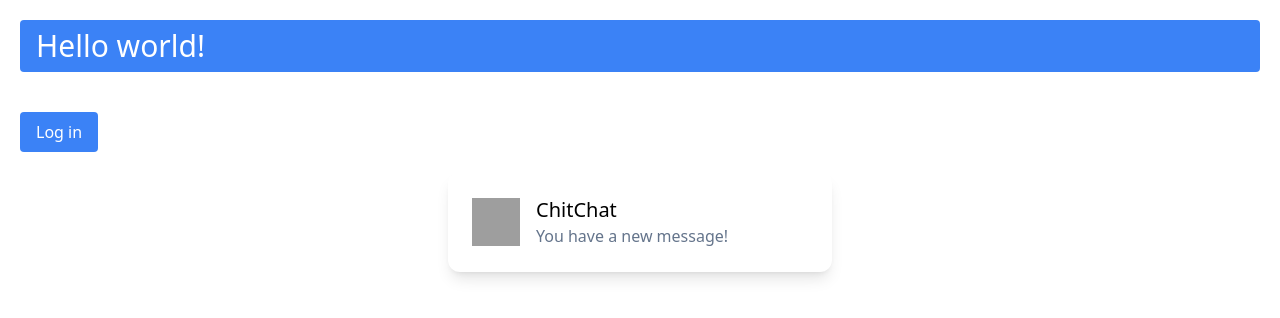
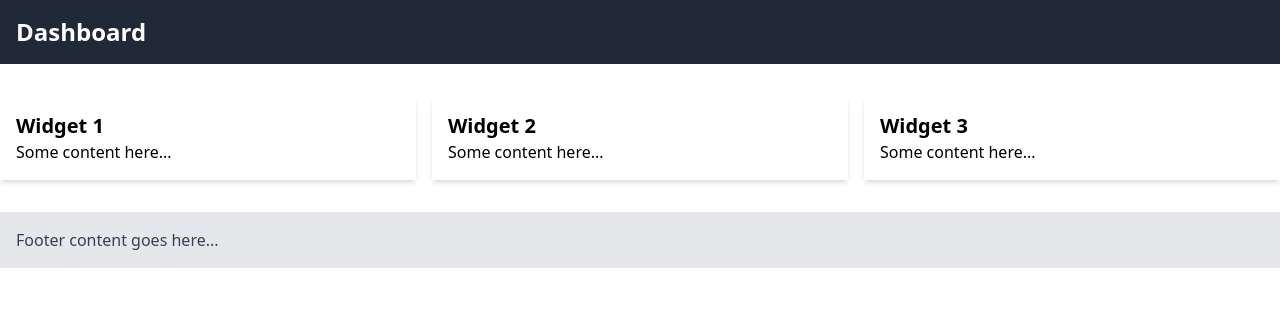
Before and after one commit to ydnlspt410/paw_tugasAkhir, a Flask app: page / in a window 1280 px wide. Shown: the top 318 px of the page. Run offline with Flask 3, Linux system fonts and the light colour scheme; grey boxes are pictures that could not be loaded.

Commit message:
changes something

```diff
--- a/app.py
+++ b/app.py
@@ -3,6 +3,10 @@ from flask import Flask, render_template
 app = Flask(__name__)
 
 
-@app.route("/", methods=["GET", "POST"])
-def home():
+@app.route("/")
+def index():
     return render_template("index.html")
+
+
+if __name__ == "__main__":
+    app.run(host="127.0.0.1", port=5000, debug=True)
--- a/package.json
+++ b/package.json
@@ -5,7 +5,7 @@
   "main": "index.js",
   "scripts": {
     "test": "echo \"Error: no test specified\" && exit 1",
-    "watch": "tailwindcss -i ./static/input.css -o ./static/output.css --watch"
+    "watch": "tailwindcss -i ./static/css/input.css -o ./static/css/output.css --watch"
   },
   "keywords": [],
   "author": "",
--- a/static/css/output.css
+++ b/static/css/output.css
@@ -522,8 +522,38 @@ video {
   --tw-backdrop-sepia:  ;
 }
 
-.m-5 {
-  margin: 1.25rem;
+.container {
+  width: 100%;
+}
+
+@media (min-width: 640px) {
+  .container {
+    max-width: 640px;
+  }
+}
+
+@media (min-width: 768px) {
+  .container {
+    max-width: 768px;
+  }
+}
+
+@media (min-width: 1024px) {
+  .container {
+    max-width: 1024px;
+  }
+}
+
+@media (min-width: 1280px) {
+  .container {
+    max-width: 1280px;
+  }
+}
+
+@media (min-width: 1536px) {
+  .container {
+    max-width: 1536px;
+  }
 }
 
 .mx-auto {
@@ -531,47 +561,30 @@ video {
   margin-right: auto;
 }
 
-.flex {
-  display: flex;
+.mt-8 {
+  margin-top: 2rem;
 }
 
-.h-12 {
-  height: 3rem;
+.grid {
+  display: grid;
 }
 
-.w-12 {
-  width: 3rem;
+.grid-cols-1 {
+  grid-template-columns: repeat(1, minmax(0, 1fr));
 }
 
-.max-w-sm {
-  max-width: 24rem;
+.gap-4 {
+  gap: 1rem;
 }
 
-.shrink-0 {
-  flex-shrink: 0;
+.bg-gray-200 {
+  --tw-bg-opacity: 1;
+  background-color: rgb(229 231 235 / var(--tw-bg-opacity));
 }
 
-.items-center {
-  align-items: center;
-}
-
-.space-x-4 > :not([hidden]) ~ :not([hidden]) {
-  --tw-space-x-reverse: 0;
-  margin-right: calc(1rem * var(--tw-space-x-reverse));
-  margin-left: calc(1rem * calc(1 - var(--tw-space-x-reverse)));
-}
-
-.rounded {
-  border-radius: 0.25rem;
-}
-
-.rounded-xl {
-  border-radius: 0.75rem;
-}
-
-.bg-blue-500 {
+.bg-gray-800 {
   --tw-bg-opacity: 1;
-  background-color: rgb(59 130 246 / var(--tw-bg-opacity));
+  background-color: rgb(31 41 55 / var(--tw-bg-opacity));
 }
 
 .bg-white {
@@ -579,8 +592,8 @@ video {
   background-color: rgb(255 255 255 / var(--tw-bg-opacity));
 }
 
-.p-6 {
-  padding: 1.5rem;
+.p-4 {
+  padding: 1rem;
 }
 
 .px-4 {
@@ -588,14 +601,14 @@ video {
   padding-right: 1rem;
 }
 
-.py-2 {
-  padding-top: 0.5rem;
-  padding-bottom: 0.5rem;
+.py-4 {
+  padding-top: 1rem;
+  padding-bottom: 1rem;
 }
 
-.text-3xl {
-  font-size: 1.875rem;
-  line-height: 2.25rem;
+.text-2xl {
+  font-size: 1.5rem;
+  line-height: 2rem;
 }
 
 .text-xl {
@@ -603,18 +616,13 @@ video {
   line-height: 1.75rem;
 }
 
-.font-medium {
-  font-weight: 500;
+.font-bold {
+  font-weight: 700;
 }
 
-.text-black {
+.text-gray-700 {
   --tw-text-opacity: 1;
-  color: rgb(0 0 0 / var(--tw-text-opacity));
-}
-
-.text-slate-500 {
-  --tw-text-opacity: 1;
-  color: rgb(100 116 139 / var(--tw-text-opacity));
+  color: rgb(55 65 81 / var(--tw-text-opacity));
 }
 
 .text-white {
@@ -622,23 +630,20 @@ video {
   color: rgb(255 255 255 / var(--tw-text-opacity));
 }
 
-.shadow-lg {
-  --tw-shadow: 0 10px 15px -3px rgb(0 0 0 / 0.1), 0 4px 6px -4px rgb(0 0 0 / 0.1);
-  --tw-shadow-colored: 0 10px 15px -3px var(--tw-shadow-color), 0 4px 6px -4px var(--tw-shadow-color);
+.shadow-md {
+  --tw-shadow: 0 4px 6px -1px rgb(0 0 0 / 0.1), 0 2px 4px -2px rgb(0 0 0 / 0.1);
+  --tw-shadow-colored: 0 4px 6px -1px var(--tw-shadow-color), 0 2px 4px -2px var(--tw-shadow-color);
   box-shadow: var(--tw-ring-offset-shadow, 0 0 #0000), var(--tw-ring-shadow, 0 0 #0000), var(--tw-shadow);
 }
 
-.transition-all {
-  transition-property: all;
-  transition-timing-function: cubic-bezier(0.4, 0, 0.2, 1);
-  transition-duration: 150ms;
+@media (min-width: 640px) {
+  .sm\:grid-cols-2 {
+    grid-template-columns: repeat(2, minmax(0, 1fr));
+  }
 }
 
-.duration-300 {
-  transition-duration: 300ms;
+@media (min-width: 768px) {
+  .md\:grid-cols-3 {
+    grid-template-columns: repeat(3, minmax(0, 1fr));
+  }
 }
-
-.hover\:bg-blue-400:hover {
-  --tw-bg-opacity: 1;
-  background-color: rgb(96 165 250 / var(--tw-bg-opacity));
-}
--- a/templates/index.html
+++ b/templates/index.html
@@ -6,24 +6,33 @@
     <link href="../static/css/output.css" rel="stylesheet" />
   </head>
   <body>
-    <div class="m-5 bg-blue-500 py-2 px-4 rounded">
-      <h1 class="text-3xl text-white">Hello world!</h1>
-    </div>
-    <button
-      class="text-white bg-blue-500 py-2 px-4 rounded hover:bg-blue-400 transition-all duration-300 m-5"
-    >
-      Log in
-    </button>
-    <div
-      class="p-6 max-w-sm mx-auto bg-white rounded-xl shadow-lg flex items-center space-x-4"
-    >
-      <div class="shrink-0">
-        <img class="h-12 w-12" src="/img/logo.svg" alt="ChitChat Logo" />
+    <header class="bg-gray-800 py-4">
+      <div class="container mx-auto px-4">
+        <h1 class="text-white text-2xl font-bold">Dashboard</h1>
       </div>
-      <div>
-        <div class="text-xl font-medium text-black">ChitChat</div>
-        <p class="text-slate-500">You have a new message!</p>
+    </header>
+
+    <main class="container mx-auto mt-8">
+      <div class="grid grid-cols-1 sm:grid-cols-2 md:grid-cols-3 gap-4">
+        <div class="bg-white p-4 shadow-md">
+          <h2 class="text-xl font-bold">Widget 1</h2>
+          <p>Some content here...</p>
+        </div>
+        <div class="bg-white p-4 shadow-md">
+          <h2 class="text-xl font-bold">Widget 2</h2>
+          <p>Some content here...</p>
+        </div>
+        <div class="bg-white p-4 shadow-md">
+          <h2 class="text-xl font-bold">Widget 3</h2>
+          <p>Some content here...</p>
+        </div>
       </div>
-    </div>
+    </main>
+
+    <footer class="bg-gray-200 py-4 mt-8">
+      <div class="container mx-auto px-4">
+        <p class="text-gray-700">Footer content goes here...</p>
+      </div>
+    </footer>
   </body>
 </html>
```
